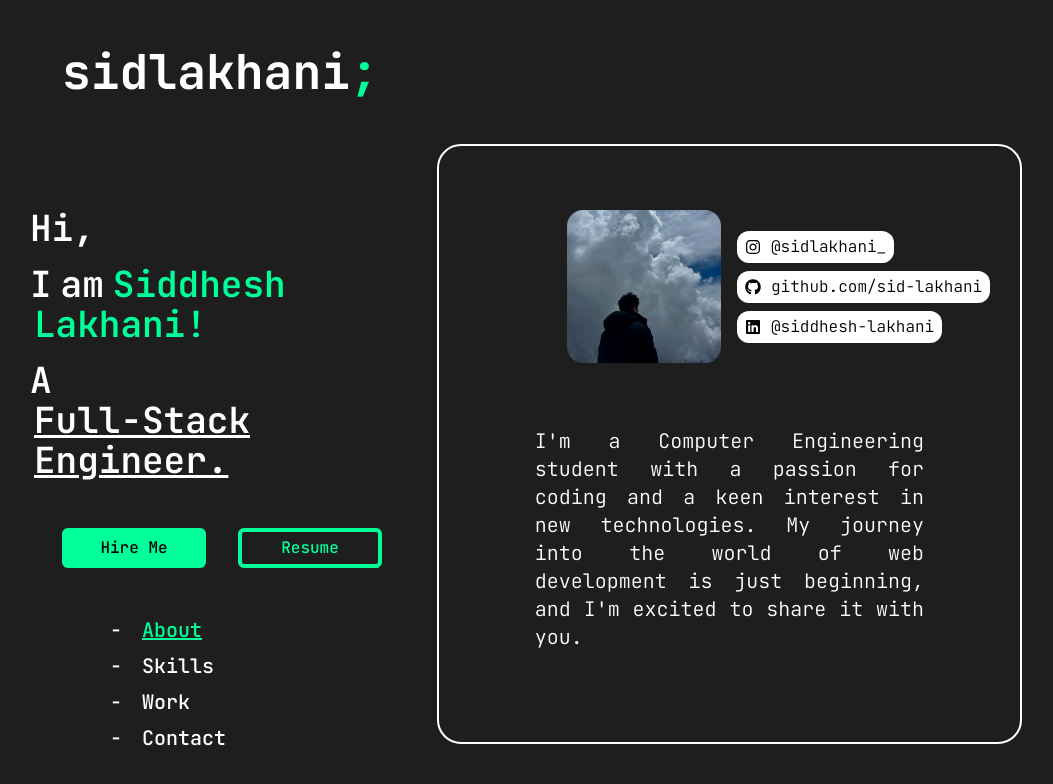
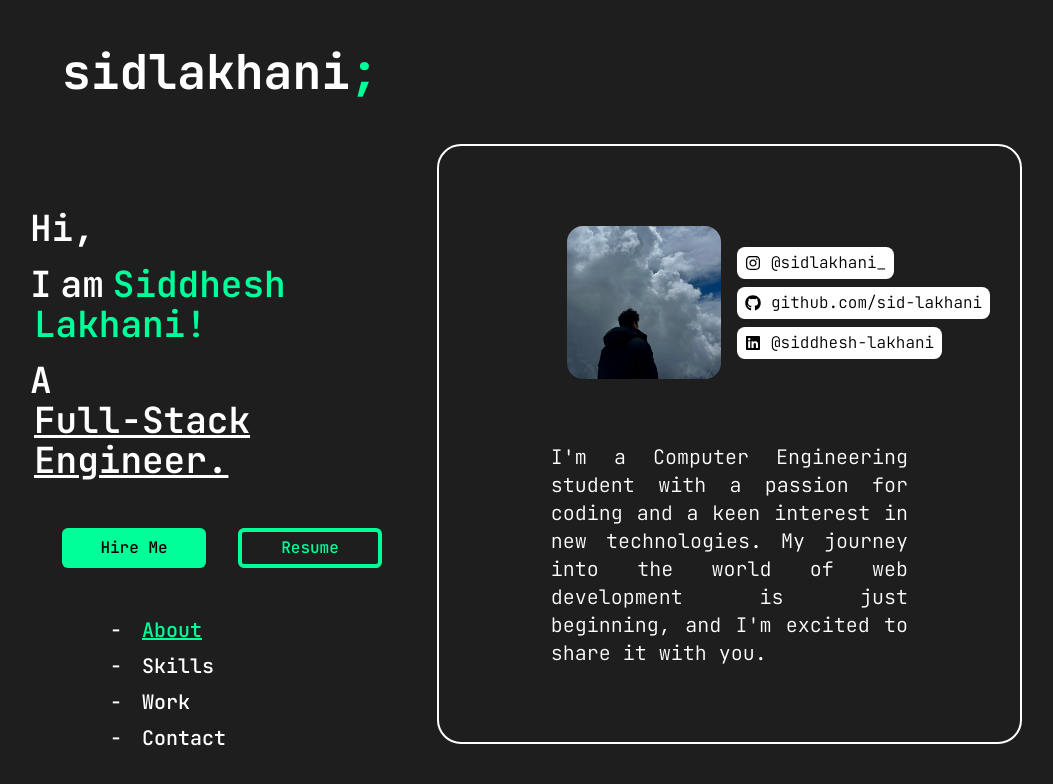
Before and after one commit to sid-lakhani/sidlakhani_pf, a Next.js app: page / in a window 1280 px wide. Shown: the top 784 px of the page, without its empty margins (130-1183 px from the left). Built offline with nearby package versions, Linux system fonts and the light colour scheme.

Commit message:
Update page.tsx

```diff
--- a/src/app/page.tsx
+++ b/src/app/page.tsx
@@ -9,8 +9,8 @@ import { FaLinkedin } from "react-icons/fa";
 
 export default function Home() {
   return (
-    <div className="h-max min-h-[600px] md:col-span-4 border-2 border-white rounded-3xl">
-      <div className="mt-16 mx-32 grid grid-cols-2 items-center gap-4">
+    <div className="h-max min-h-[600px] md:col-span-4 border-2 border-white rounded-3xl items-center justify-between">
+      <div className="mt-20 mx-32 grid grid-cols-2 items-center gap-4">
         <Image
           src="/me-square.jpg"
           alt="Siddhesh Lakhani"
@@ -22,27 +22,27 @@ export default function Home() {
           <Link
             key="instagram"
             href="https://instagram.com/sidlakhani_"
-            className="bg-white hover:bg-accent duration-300 transition-colors text-black px-2 rounded-xl w-max"
+            className="bg-white hover:bg-accent duration-300 transition-colors text-black px-2 rounded-lg w-max"
           >
             <FaInstagram className="inline-block" /> @sidlakhani_
           </Link>
           <Link
             key="github"
             href="https://github.com/sid-lakhani"
-            className="bg-white hover:bg-accent duration-300 transition-colors text-black px-2 rounded-xl w-max"
+            className="bg-white hover:bg-accent duration-300 transition-colors text-black px-2 rounded-lg w-max"
           >
             <FaGithub className="inline-block" /> github.com/sid-lakhani
           </Link>
           <Link
             key="linkedin"
             href="https://linkedin.com/in/siddhesh-lakhani"
-            className="bg-white hover:bg-accent duration-300 transition-colors text-black px-2 rounded-xl w-max"
+            className="bg-white hover:bg-accent duration-300 transition-colors text-black px-2 rounded-lg w-max"
           >
             <FaLinkedin className="inline-block" /> @siddhesh-lakhani
           </Link>
         </div>
       </div>
-      <div className="m-16 mx-24 text-xl font-light items center text-justify">
+      <div className="m-16 mx-28 text-xl font-light items center text-justify">
           <p className="">
             I'm a Computer Engineering student with a
             passion for coding and a keen interest in new
```
